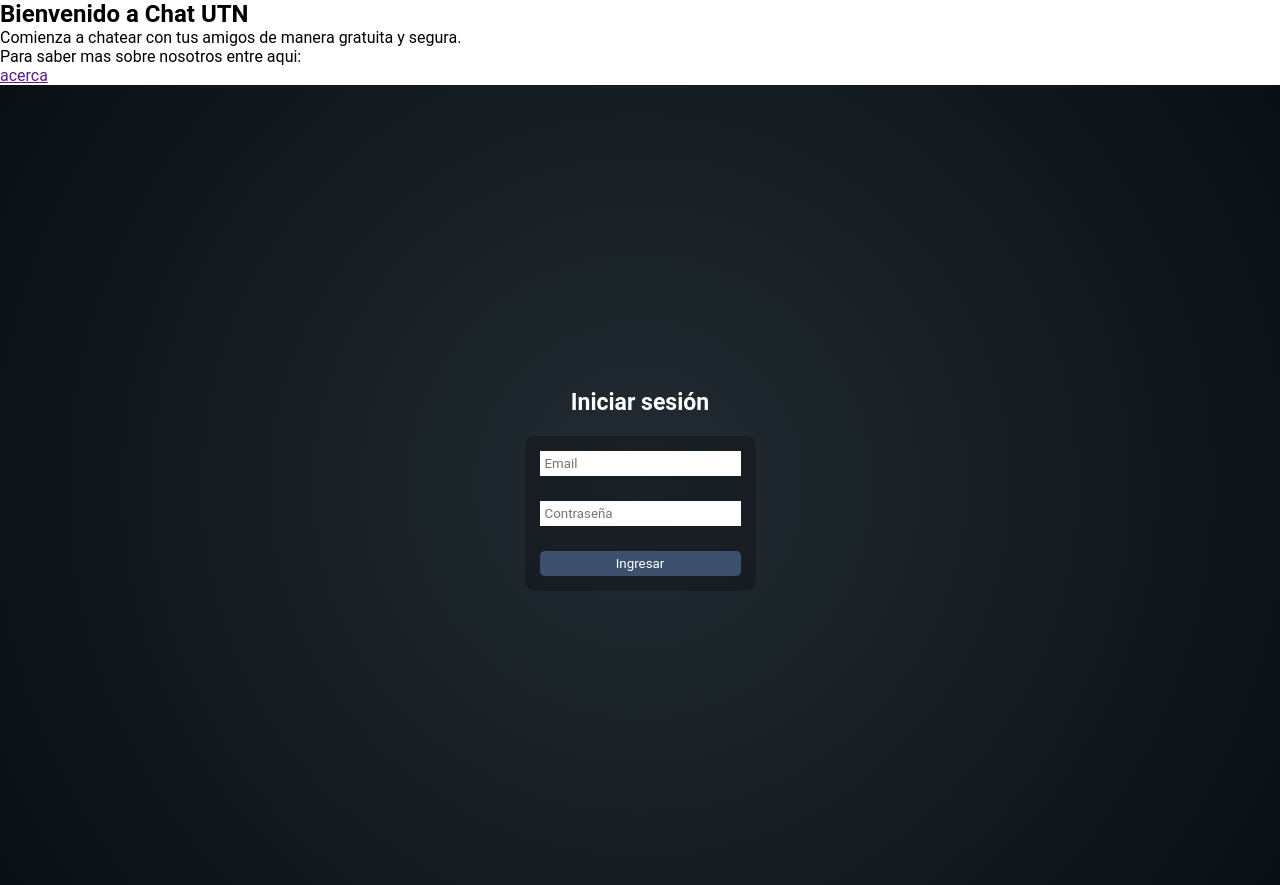
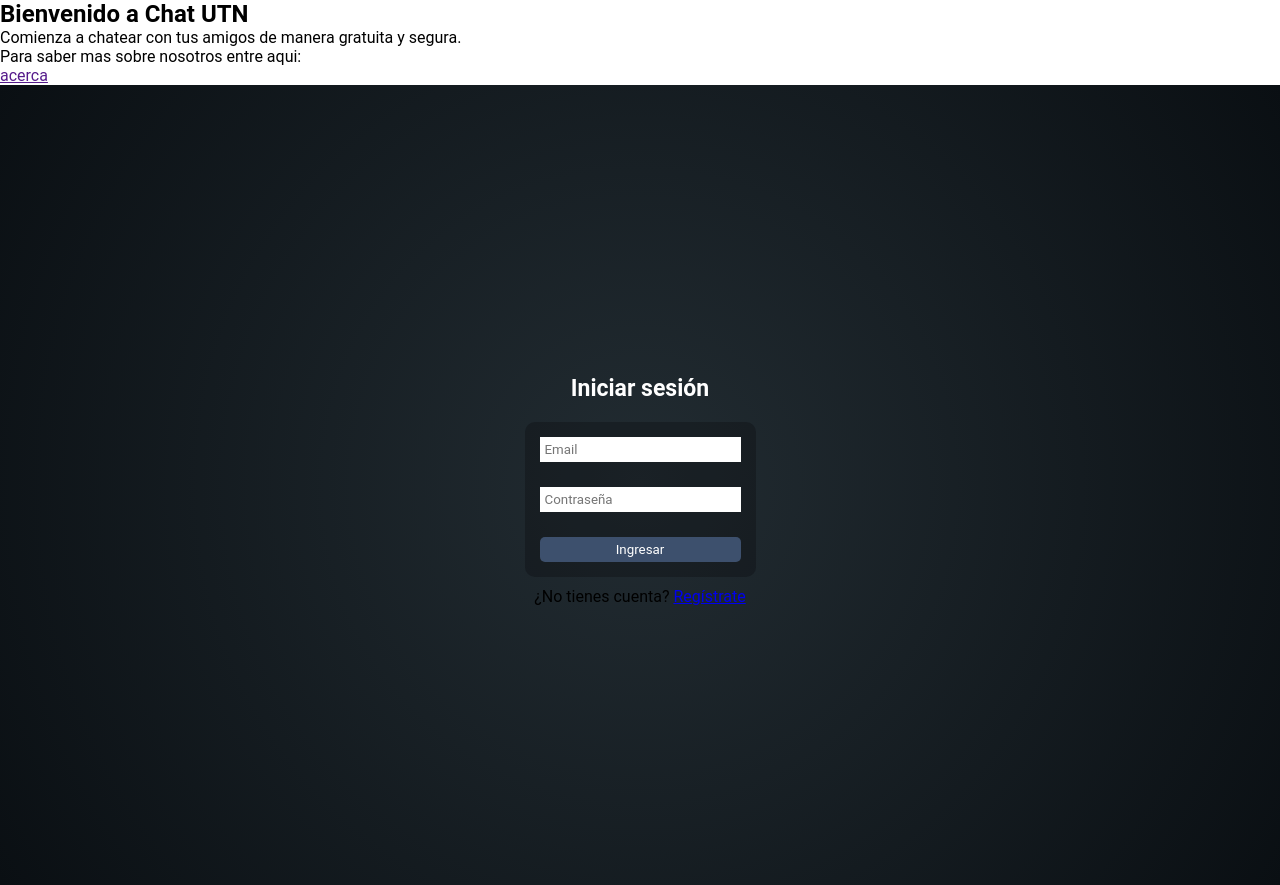
Before and after one commit to Meaghan678/proyecto-base-final-react-999200928, a React (Vite) app: page /login in a window 1280 px wide. Built offline with nearby package versions, Linux system fonts and the light colour scheme.

Commit message:
add: link al register

```diff
--- a/src/views/Login.jsx
+++ b/src/views/Login.jsx
@@ -1,6 +1,6 @@
 import { useContext, useState } from "react"
 import { ChatContext } from "../context/ChatContext"
-import { useNavigate } from "react-router-dom"
+import { Link, useNavigate } from "react-router-dom"
 
 const Login = () => {
     const [email, setEmail] = useState("")
@@ -53,6 +53,7 @@ const Login = () => {
                 {
                     error && <p className="error-login">Error al iniciar sesión</p>
                 }
+                <p>¿No tienes cuenta? <Link to="/register">Regístrate</Link></p>
             </div>
         </section>
     )
```
